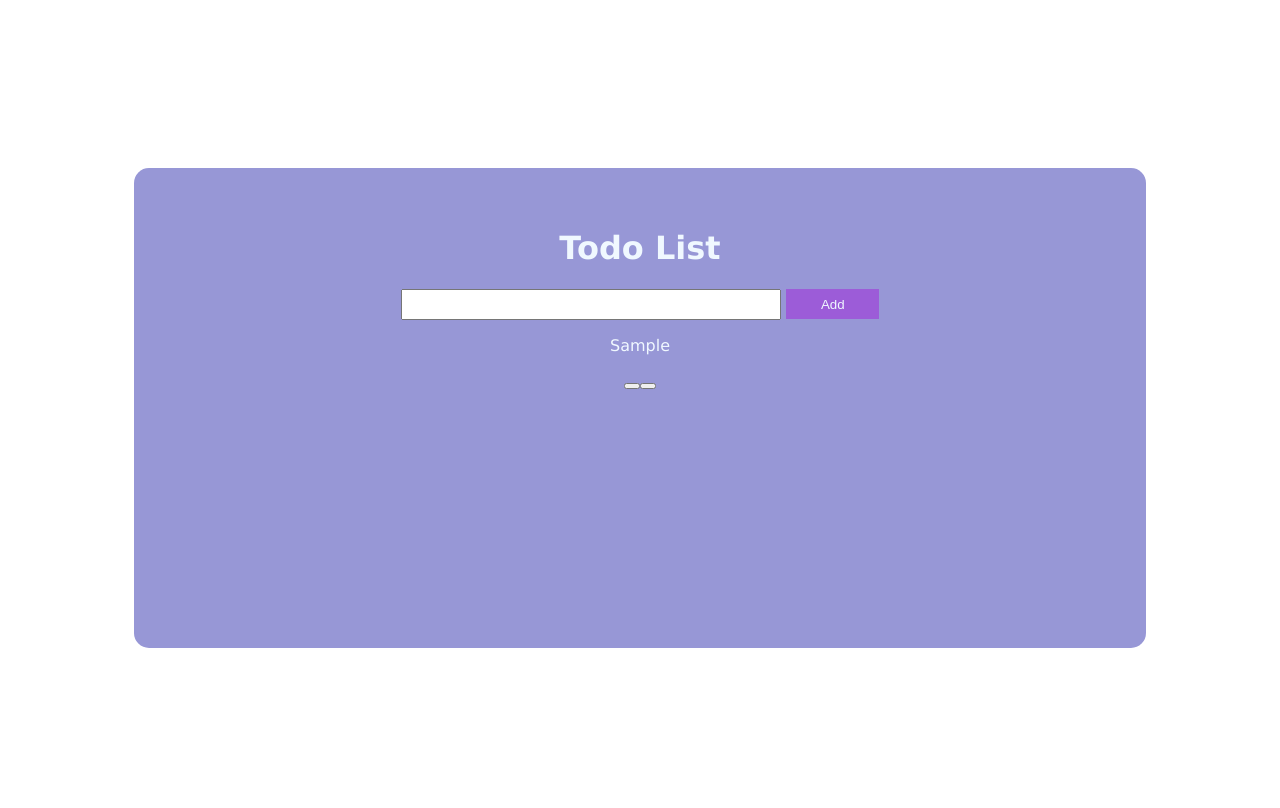
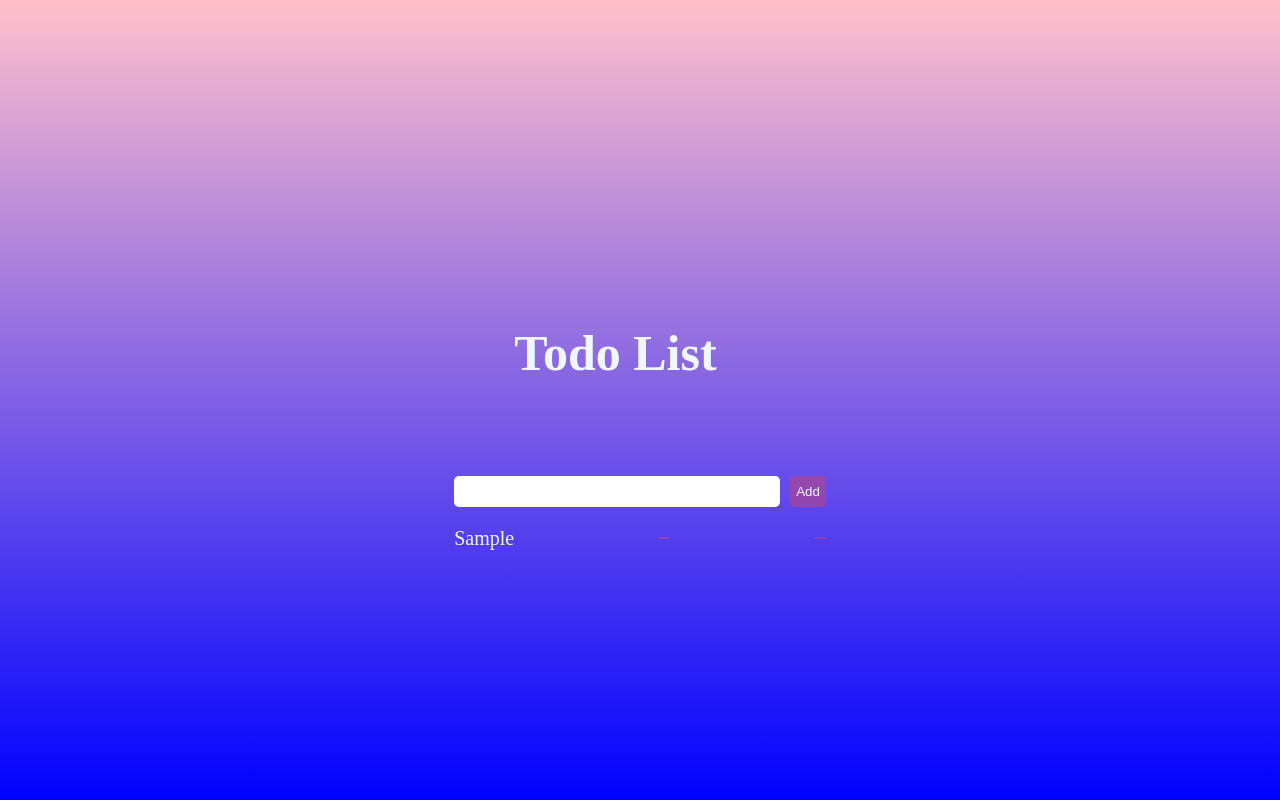
Before and after one commit to Bohdannb/Todo, a plain HTML site: page Index.html in a window 1280 px wide. Both pictures are taken after typing "Sample" into the empty fields and a click on the button "Add". Drawn offline with Linux system fonts and the light colour scheme.

Commit message:
Update style.css

```diff
--- a/style.css
+++ b/style.css
@@ -1,59 +1,66 @@
 html,body {
-    font-family: Verdana, Geneva, Tahoma, sans-serif;
-   height: 100%;
+    background: linear-gradient(pink,blue);
+    display: flex;
+    justify-content: center;
+    align-items: center;
+    width: 100%;
+    height: 100%;
 }
 
-.todo-container {
-    background-color:rgb(151, 151, 214);
-    width: 80%;
-    height: 60%;
-    border-radius: 15px;
+.todolist-container {
     color: aliceblue;
-    text-align: center;
-    padding: 40px;
-    box-sizing: border-box;
+
+}
+
+.todolist-container h1 {
+    font-size: 50px;
+    padding: 60px;
+}
+
+.container-input {
+    display: flex;
+    gap: 10px;
+}
+
+.main {
+  font-size: 25px;
+  border-radius: 5px;
+  border: none;
+}
+
+.addbtn {
+    border: none;
+    border-radius: 5px;
+    cursor: pointer;
+    background-color:rgba(193, 69, 123, 0.533);
+    color: aliceblue;
+}
+
+.item-todo{
+    display: flex;
+    align-items: center;
+    justify-content: space-between;
+    font-size: 20px;
+
 }
 
 
-.todolist-container {
-    width: 100%;
-    height: 100%;
-    display: flex;
-    justify-content: center;
-    align-items: center;
-}
 
-.container-input input {
-   height: 25px;
-   width: 40%;
+
+
+#edit-btn {
+    cursor: pointer;
+    border: none;
+    border-radius: 5px;
+    background-color: rgba(193, 69, 123, 0.533);
+    color: aliceblue;
 
 }
 
-.container-input button {
-    height: 30px;
-    background-color: rgb(156, 92, 216);
+#delete-btn {
+    cursor: pointer;
     border: none;
-    cursor: pointer;
+    border-radius: 5px;
+    background-color: rgba(193, 69, 123, 0.533);
     color: aliceblue;
-    width: 10%;
-
 }
-
-.todo-list {
-    list-style: none;
-}
-
-.todo-list-item {
-    display: flex;
-    justify-content: space-around;
-    margin: 10px;
-}
-
-.todo-list-item button {
-    background-color:rgb(156, 92, 216) ;
-    border: none;
-    cursor: pointer;
-    color: aliceblue;
-    height: 20px;
-
-}
```
